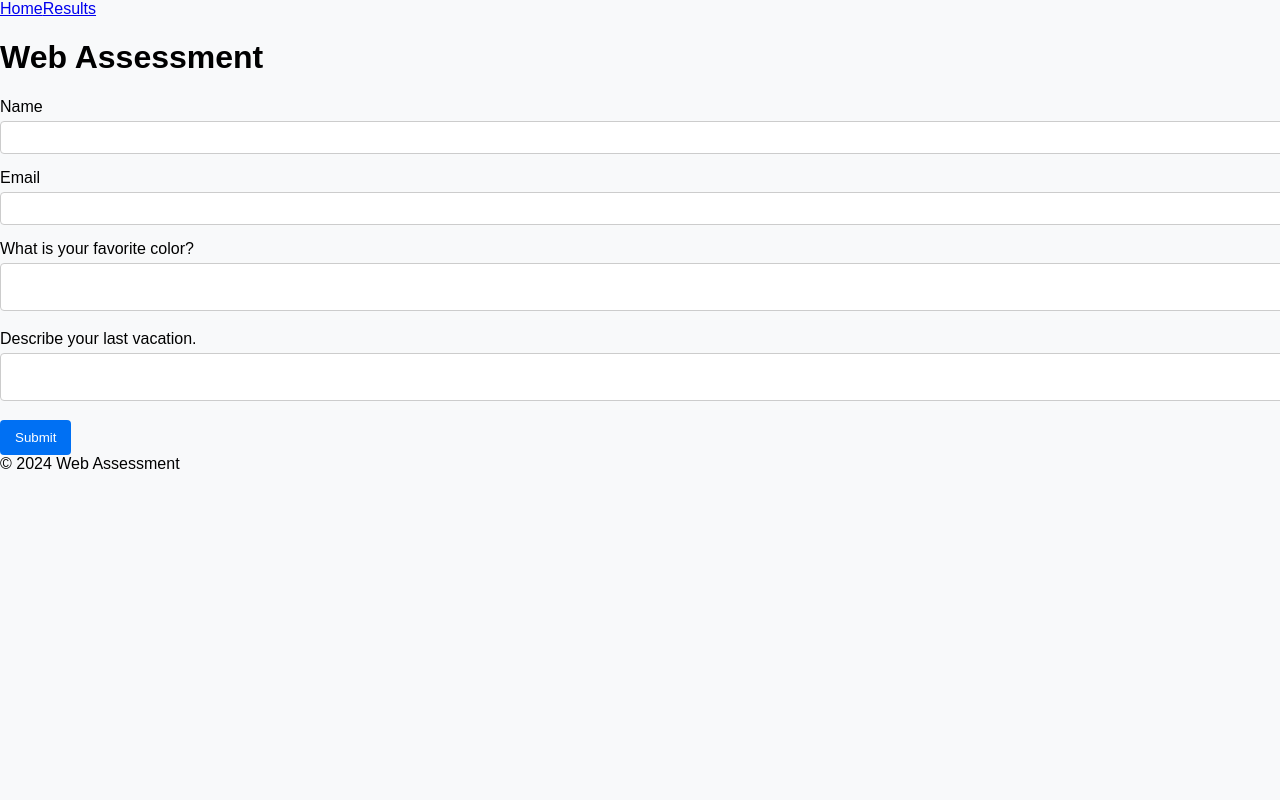
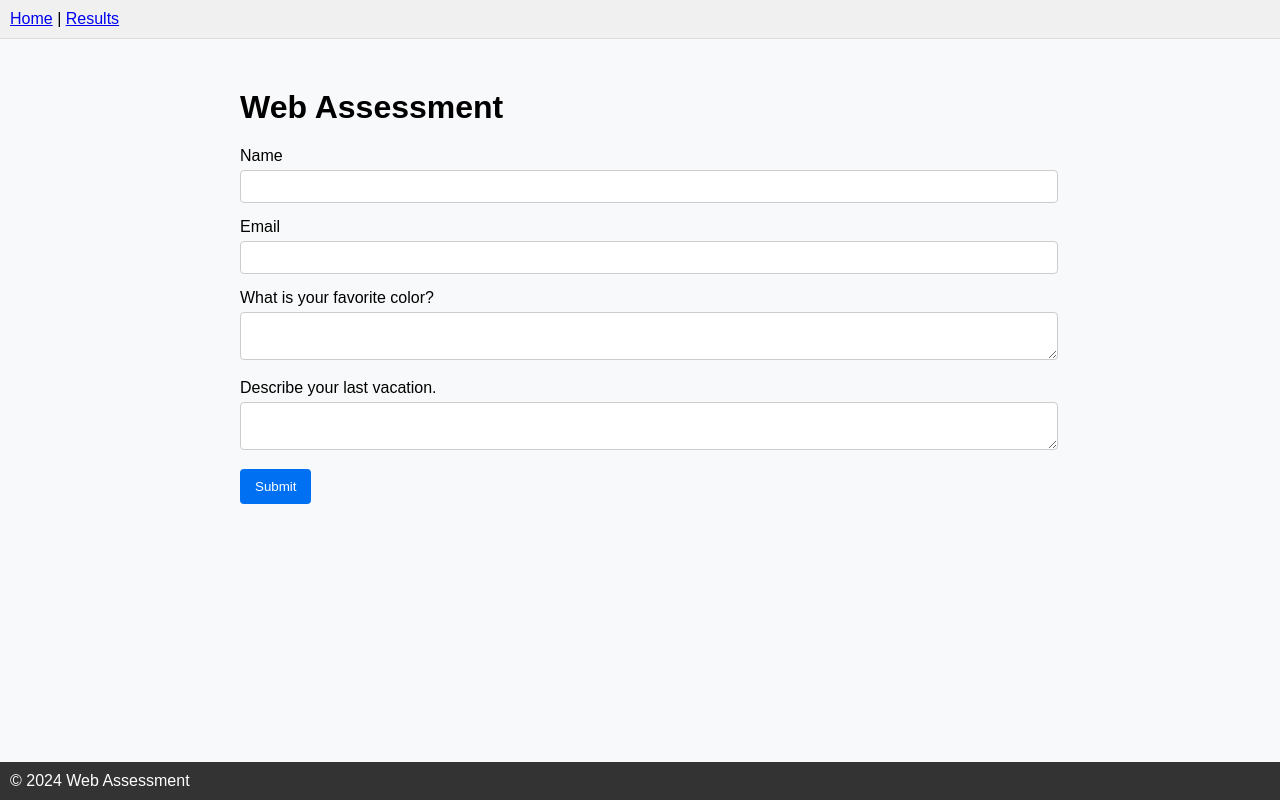
Before and after one commit to AimanHaikal/AimanHaikal-fe-18513, a Next.js app: page / in a window 1280 px wide. Built offline with nearby package versions, Linux system fonts and the light colour scheme.

Commit message:
Final Touch

```diff
--- a/package.json
+++ b/package.json
@@ -14,9 +14,9 @@
     "@emotion/styled": "^11.11.5",
     "formik": "^2.4.6",
     "framer-motion": "^11.2.6",
-    "next": "14.2.3",
-    "react": "^18",
-    "react-dom": "^18",
+    "next": "^14.2.3",
+    "react": "^18.3.1",
+    "react-dom": "^18.3.1",
     "turbo": "^1.13.3",
     "yup": "^1.4.0"
   },
--- a/src/app/components/assessmentForm.tsx
+++ b/src/app/components/assessmentForm.tsx
@@ -1,20 +1,19 @@
 // src/app/components/assessmentForm.tsx
 "use client";
 
+import React from 'react';
 import { Formik, Form, Field, ErrorMessage } from 'formik';
 import * as Yup from 'yup';
 import { useRouter } from 'next/navigation';
 import Question from './question';
 
-const questions = [
-  "What is your favorite color?",
-  "Describe your last vacation.",
-];
+interface AssessmentFormProps {
+  data: any; // Modify this type according to the expected shape of the data
+}
 
-const AssessmentForm = () => {
+const AssessmentForm: React.FC<AssessmentFormProps> = ({ data }) => {
   const router = useRouter();
-
-  const initialValues = { name: '', email: '', answers: questions.map(() => '') };
+  const initialValues = { name: '', email: '', answers: ['', ''] };
 
   const validationSchema = Yup.object({
     name: Yup.string().required('Required'),
@@ -47,9 +46,8 @@ const AssessmentForm = () => {
           <ErrorMessage name="email" component="div" className="error" />
         </div>
 
-        {questions.map((question, index) => (
-          <Question key={index} question={question} index={index} />
-        ))}
+        <Question question="What is your favorite color?" index={0} />
+        <Question question="Describe your last vacation." index={1} />
 
         <button type="submit">Submit</button>
       </Form>
--- a/src/app/layout.tsx
+++ b/src/app/layout.tsx
@@ -8,10 +8,11 @@ const RootLayout = ({ children }: { children: React.ReactNode }) => {
         <header>
           <nav>
             <a href="/">Home</a>
+            <span className="separator"> | </span>
             <a href="/results">Results</a>
           </nav>
         </header>
-        <main>{children}</main>
+        <main className="main-content">{children}</main>
         <footer>© 2024 Web Assessment</footer>
       </body>
     </html>
--- a/src/app/page.tsx
+++ b/src/app/page.tsx
@@ -1,13 +1,10 @@
-// src/app/page.tsx
-"use client";
-
 import AssessmentForm from './components/assessmentForm';
 
 const Home = () => {
   return (
     <div>
       <h1>Web Assessment</h1>
-      <AssessmentForm />
+      <AssessmentForm data={{}} /> {/* Pass an empty object as data prop */}
     </div>
   );
 };
--- a/src/app/styles/globals.css
+++ b/src/app/styles/globals.css
@@ -78,3 +78,26 @@ ul {
 li {
   border-bottom: 1px solid #eee;
 }
+
+.main-content {
+  margin-left: auto;
+  margin-right: auto;
+  margin-top: 50px; /* Adjust the top margin as needed */
+  max-width: 800px; /* Adjust the maximum width as needed */
+}
+
+header {
+  background-color: #f0f0f0;
+  padding: 10px;
+  border-bottom: 1px solid #ddd;
+}
+
+footer {
+  position: fixed;
+  left: 0;
+  bottom: 0;
+  width: 100%;
+  background-color: #333; /* Adjust background color as needed */
+  color: white; /* Adjust text color as needed */
+  padding: 10px; /* Adjust padding as needed */
+}
```
Also changed, not shown: src/app/index.tsx (+42 -4 lines), 1 other file (tests, documents, lock files or other folders).
